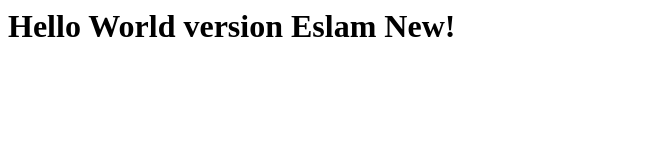
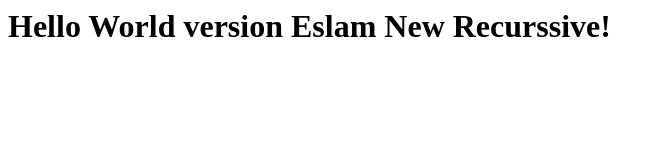
Before and after one commit to EslamHosney/Udacity-DevOps-Promote-Production, a plain HTML site: page index.html in a window 1280 px wide. Shown: the whole page, without its empty margins (0-663 px from the left). Drawn offline with Linux system fonts and the light colour scheme.

Commit message:
trying put_current_workflow_id

```diff
--- a/index.html
+++ b/index.html
@@ -1,5 +1,5 @@
 <html>
 <body>
-  <h1>Hello World version Eslam New!</h1>
+  <h1>Hello World version Eslam New Recurssive!</h1>
 </body>
 </html>
```
Also changed, not shown: 1 other file.
